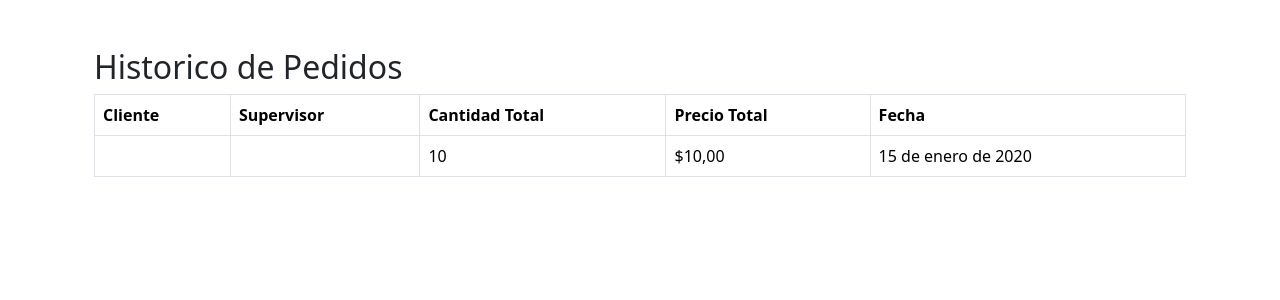
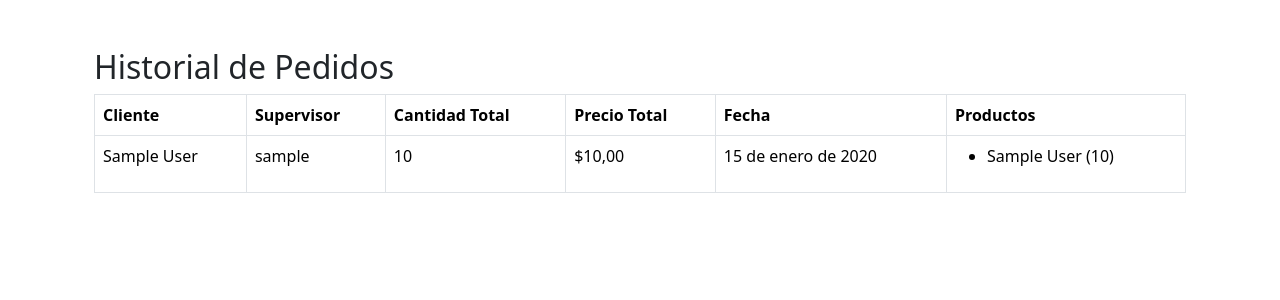
Before and after one commit to joanpedraza/software2_proyecto, a Django app: page /store_admin/order_history/ in a window 1280 px wide. Shown: the part 56-356 px from the top of the page. Run offline with Django 4.2, Linux system fonts and the light colour scheme; a user stored in the database is signed in; tables that the repository leaves empty hold one stand-in row (values such as "Sample post").

Commit message:
Arreglo a la interfaz de vista de pedidos + ahora los usuarios tambien se guardan en la tabla customers (solo estaban an auth.user)

```diff
--- a/app/core/views.py
+++ b/app/core/views.py
@@ -3,6 +3,7 @@ from django.contrib.auth.decorators import login_required
 from django.contrib.auth import logout
 from .forms import CustomRegisterForm
 from django.contrib.auth import authenticate, login
+from app.customers.models import Customer
 
 # Create your views here.
 def home(request):
@@ -25,7 +26,8 @@ def register(request):
         user_creation_form = CustomRegisterForm(data=request.POST)
 
         if user_creation_form.is_valid():
-            user_creation_form.save()
+            customer = user_creation_form.save()
+            Customer.objects.create(user=customer)
 
             user = authenticate(username=user_creation_form.cleaned_data['username'], password=user_creation_form.cleaned_data['password1'])
             login(request, user)
--- a/app/store_admin/views.py
+++ b/app/store_admin/views.py
@@ -37,7 +37,7 @@ def inventory(request):
 
 @admin_required
 def order_history(request):
-    orders = Order.objects.all()  # Recupera todos los pedidos
+    orders = Order.objects.prefetch_related('productorder_set__product','customer','supervisor').all()
     return render(request, 'store_admin/orders.html', {'orders': orders})
 
 def exitAdmin(request):
--- a/app/templates/store_admin/orders.html
+++ b/app/templates/store_admin/orders.html
@@ -3,7 +3,7 @@
 {% block content %}
 
 <div class="container mt-5">
-        <h2>Historico de Pedidos</h2>
+    <h2>Historial de Pedidos</h2>
     <table class="table table-bordered table-hover">
         <thead>
             <tr>
@@ -12,20 +12,28 @@
                 <th>Cantidad Total</th>
                 <th>Precio Total</th>
                 <th>Fecha</th>
+                <th>Productos</th>
             </tr>
         </thead>
         <tbody>
             {% for order in orders %}
             <tr>
-                    <td>{{ order.customer.name }}</td>
-                    <td>{{ order.supervisor.name }}</td>
+                <td>{{ order.customer.user.get_full_name }}</td>
+                <td>{{ order.supervisor.user.get_username }}</td>
                 <td>{{ order.total_quantity }}</td>
                 <td>${{ order.total_price }}</td>
                 <td>{{ order.date }}</td>
+                <td>
+                    <ul>
+                        {% for product_order in order.productorder_set.all %}
+                            <li>{{ product_order.product.name }} ({{ product_order.quantity }})</li>
+                        {% endfor %}
+                    </ul>
+                </td>
             </tr>
             {% empty %}
             <tr>
-                    <td colspan="5" class="text-center">No hay pedidos en el historial.</td>
+                <td colspan="6" class="text-center">No hay pedidos en el historial.</td>
             </tr>
             {% endfor %}
         </tbody>
```
Lines whose indentation alone changed are shown as unchanged.
